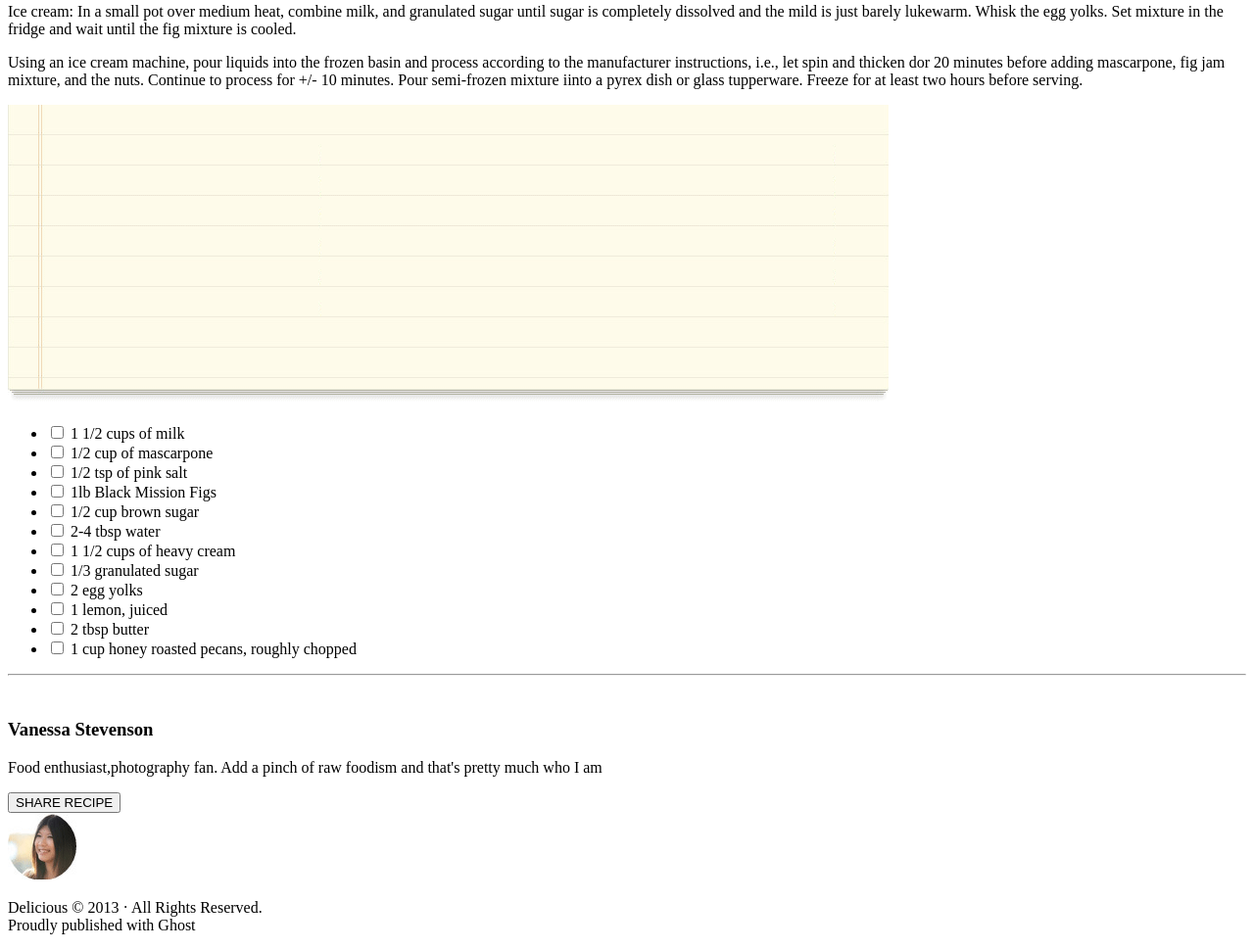
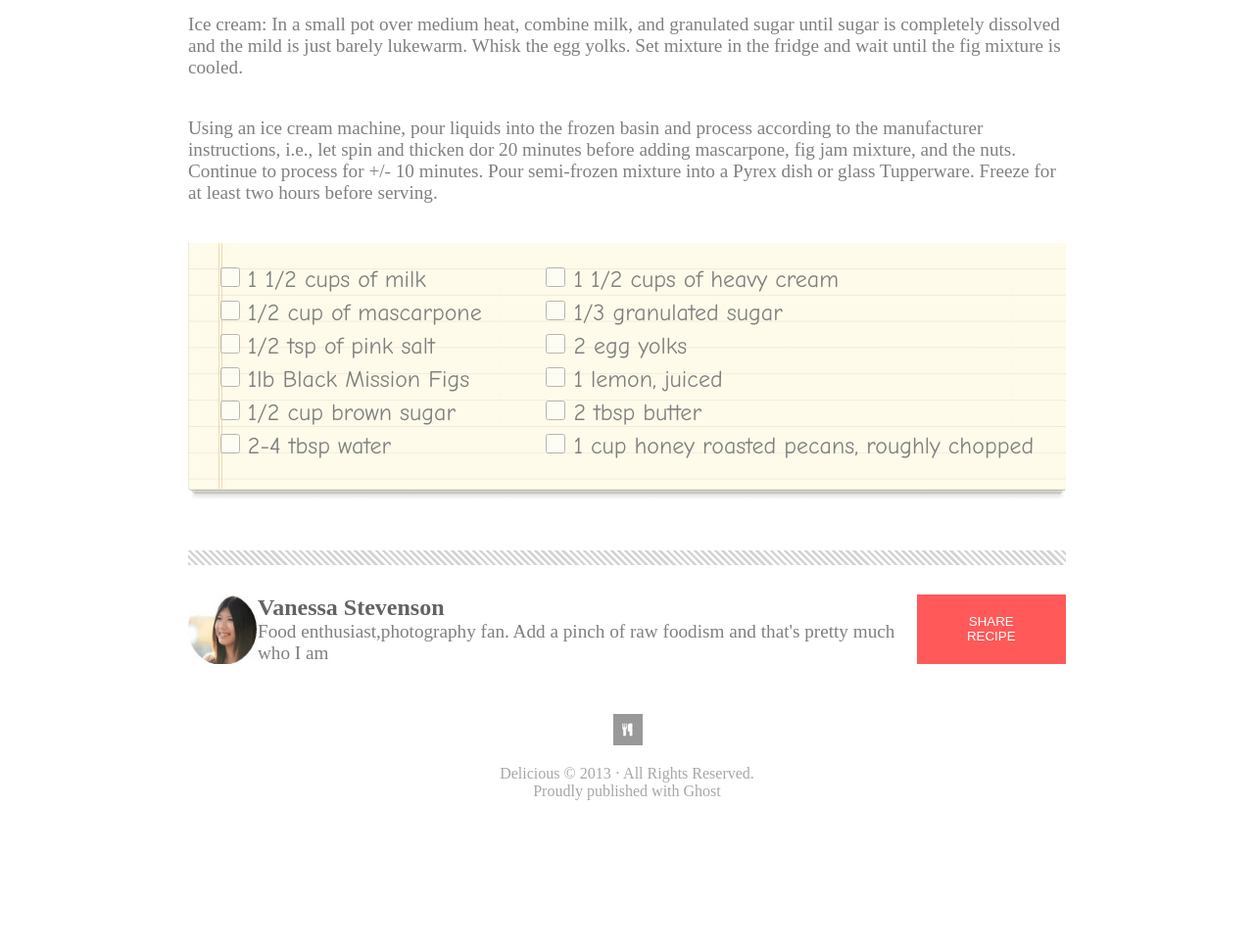
Before and after one commit to MC6115/chocolate-pizza, a plain HTML site: page index.html in a window 1280 px wide. Shown: the part 1065-2035 px from the top of the page at 98% size. After the commit the page ends 1932 px from the top, so only its background shows below. Drawn offline with Linux system fonts and the light colour scheme.

Commit message:
finished product v1

```diff
--- a/index.html
+++ b/index.html
@@ -4,6 +4,13 @@
     <meta charset="UTF-8">
     <meta name="viewport" content="width=device-width, initial-scale=1.0">
     <title>The best food blog on the web</title>
+    <link rel="Stylesheet" href="./styles.css">
+    <link rel="preconnect" href="https://fonts.googleapis.com">
+    <link rel="preconnect" href="https://fonts.gstatic.com" crossorigin>
+    <link href="https://fonts.googleapis.com/css2?family=Comic+Neue:ital,wght@0,300;0,400;0,700;1,300;1,400;1,700&family=Righteous&display=swap" rel="stylesheet">
+    <link rel="preconnect" href="https://fonts.googleapis.com">
+    <link rel="preconnect" href="https://fonts.gstatic.com" crossorigin>
+    <link href="https://fonts.googleapis.com/css2?family=Satisfy&display=swap" rel="stylesheet">
 </head>
 <body>
     <header>
@@ -33,30 +40,39 @@
     </header>
     <main>
         <hr>
-        <section>
+        <section class="title">
+        <div>
         <h1>
             Chocolate Pizza
         </h1>
         <p class="transparent">POSTED ON 15 DEC 2013/DESSERTS</p>
+        </div>
+        <div>
         <div>
         <img src="./img/print-icon.png" alt="Print-icon">
         <p class="transparent">PRINT</p>
+        </div>
         </div>
         </section>
         <img src="./img/choco-pizza.png" id="heroImg" alt="Chocolate-Pizza">
         <article>
             <p>
-                For the fig-swirl: Melt butter over medium heat in a saucepan. Add brown sugar adn stir to dissolve. Half all the figs and toss them in the saucepan with water and lemon juice. Cook over medium heat, stirring frequently, until you have a chunky-jammy mixture. Add salt with one or two stirs, set aside and let cool completely.
+                For the fig-swirl: Melt butter over medium heat in a saucepan.
+                 Add brown sugar adn stir to dissolve. Half all the figs and toss them in the saucepan with water and lemon juice. Cook over medium heat, stirring frequently, until you have a chunky-jammy mixture. Add salt with one or two stirs, set aside and let cool completely.
             </p>
             <p>
-                Ice cream: In a small pot over medium heat, combine milk, and granulated sugar until sugar is completely dissolved and the mild is just barely lukewarm. Whisk the egg yolks. Set mixture in the fridge and wait until the fig mixture is cooled.
+                Ice cream: In a small pot over medium heat,
+                 combine milk, and granulated sugar until sugar is completely dissolved and the mild is just barely lukewarm. Whisk the egg yolks. Set mixture in the fridge and wait until the fig mixture is cooled.
             </p>
             <p>
-                Using an ice cream machine, pour liquids into the frozen basin and process according to the manufacturer instructions, i.e., let spin and thicken dor 20 minutes before adding mascarpone, fig jam mixture, and the nuts. Continue to process for +/- 10 minutes. Pour semi-frozen mixture iinto a pyrex dish or glass tupperware. Freeze for at least two hours before serving.
+                Using an ice cream machine, pour liquids into the frozen basin and process according to the manufacturer instructions,
+                 i.e., let spin and thicken dor 20 minutes before adding mascarpone, fig jam mixture, and the nuts. Continue to process for +/- 10 minutes. Pour semi-frozen mixture into a Pyrex dish or glass Tupperware. Freeze for at least two hours before serving.
             </p>
         </article>
-        <section>
-            <img src="./img/list-bg.png">
+        <section class="list">
+            <div>
+            <img src="./img/list-bg.png" class="paper">
+            </div>
             <ul class="checklist">
                 <div>
                     <li><input type="checkbox" id="task1" name="task1">
@@ -100,23 +116,28 @@
                 </div>
             </ul>
         </section>
+    </main>
+    <footer>
         <hr>
         <section>
-            <img>
             <div>
-                <h3>Vanessa Stevenson</h3>
-                <p>Food enthusiast,photography fan. Add a pinch of raw foodism and that's pretty much who I am</p>
+            <img src="./img/van-pic.png">
+                <div>
+                    <h3>Vanessa Stevenson</h3>
+                    <p>Food enthusiast,photography fan. Add a pinch of raw foodism and that's pretty much who I am</p>
+                </div>
             </div>
             <button>SHARE RECIPE</button>
         </section>
-
-    </main>
-    <footer>
-        <img src="./img/van-pic.png">
-        <p>
+        <div>
+            <img src="./img/small-logo.png">
+        </div>
+        <section>
+        <p class="transparent">
             Delicious &copy; 2013 &middot; All Rights Reserved.<br>
             Proudly published with Ghost
         </p>
+        </section>
     </footer>
 </body>
 </html>
--- a/styles.css
+++ b/styles.css
@@ -2,3 +2,166 @@
     margin: 0;
     padding: 0;
 }
+header{
+    width: 70%;
+    margin-inline: auto;
+    display: flex;
+    justify-content:space-between;
+    margin-top: 30px;
+    margin-bottom: 30px;
+}
+header>section{
+    display: flex;
+    justify-content: space-between;
+}
+header>section>div{
+    padding-left: 10px;
+}
+header>section>div>p{
+    font-size: small;
+}
+header>section>img{
+    width: 60px;
+}
+h2{
+    font-family: "Satisfy", cursive;
+    font-size: xx-large;
+    font-weight: bolder;
+}
+nav{
+    display: flex;
+}
+nav>div{
+    display: flex;
+    justify-content: space-between;
+    align-items: center;
+}
+nav>div:first-child{
+    padding-right: 10px;
+}
+hr{
+    border: none;
+    height: 15px;
+    background-image: repeating-linear-gradient(
+        45deg,
+        lightgray,
+        lightgray 2px,
+        #fff 3px,
+        #fff 5px
+    );
+    margin: 30px 0;
+}
+main{
+    width: 70%;
+    margin-inline: auto;
+}
+h1{
+    font-weight: lighter;
+    font-size: xxx-large;
+    font-family: Impact, Haettenschweiler, 'Arial Narrow Bold', sans-serif;
+}
+article>p{
+    padding-top: 40px;
+    font-size:larger;
+    color: grey;
+}
+.title{
+    margin-top: 70px;
+    display: flex;
+    justify-content: space-between;
+}
+.title>div:last-child{
+    display: flex;
+    flex-direction: column;
+    justify-content: flex-end;
+}
+.title>div:last-child>div{
+    display: flex;
+}
+.title>div:last-child>div>img{
+    padding-right: 3px;
+    width: 20px;
+}
+.transparent{
+    color: rgb(167, 167, 167);
+}
+main>section:first-child{
+    width: 100%;
+    margin-top: 40px;
+    margin-bottom: 20px;
+}
+#heroImg{
+    margin-top: 30px;
+    width: 100%;
+}
+.list{
+    margin-top: 40px;
+    margin-bottom: 20px;
+}
+.paper{
+    position: absolute;
+    z-index: -10;
+    width: 70%;
+    height: 33%;
+    background-size: cover;
+}
+ul{
+    position: relative;
+    display: flex;
+    justify-content: space-around;
+    list-style-type: none;
+    font-family: "Comic Neue";
+    padding-top: 20px;
+    font-weight: 400;
+    color: gray;
+    font-size: x-large;
+    margin-bottom: 90px;
+}
+li{
+    padding: 3px;
+}
+input{
+    opacity: 0.5;
+    width: 20px;
+    height: 20px;
+    border: 2px solid #333;
+    cursor: pointer;
+}
+footer{
+    width: 70%;
+    margin-inline: auto;
+    margin-bottom: 50px;
+}
+footer>div{
+    display: flex;
+    justify-content: space-evenly;
+    margin: 50px 0 20px 0 ;
+}
+footer>div>img{
+    margin: 0 10px 0 10px;
+}
+footer>section{
+    display: flex;
+    justify-content: space-between;
+}
+h3{
+    color: rgb(99, 99, 99);
+    font-size: x-large;
+}
+footer>section>div>div>p{
+    color: grey;
+    font-size: larger;
+}
+footer>section:last-of-type{
+    justify-content: center;
+    text-align: center;
+}
+button{
+   background-color:rgb(255, 89, 89);
+   border: none;
+   color: white;
+   padding: 0 30px 0 30px;
+}
+footer>section>div{
+    display: flex;
+}
```
